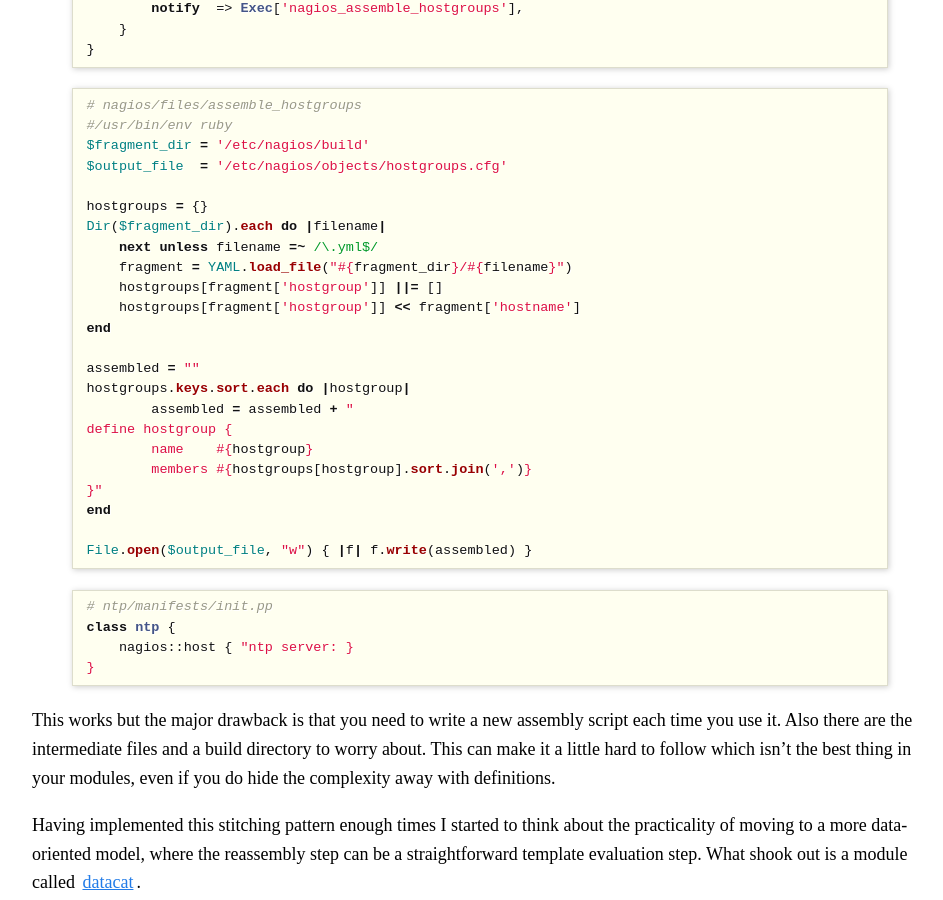
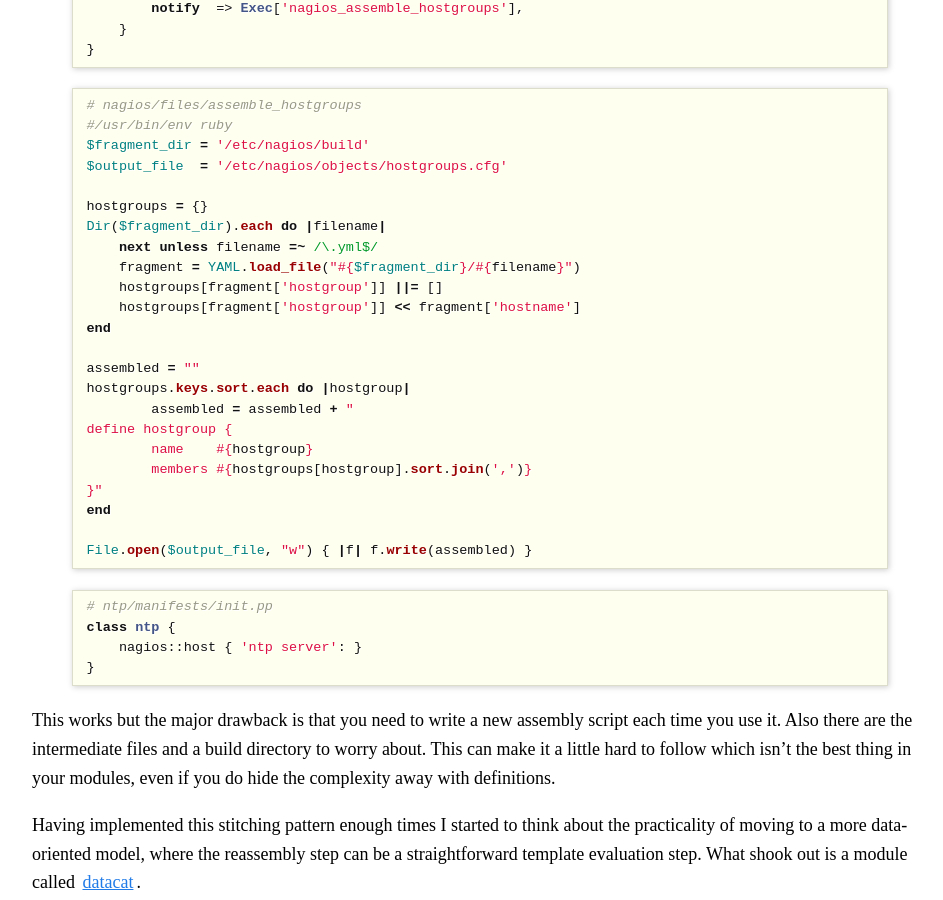
Before and after one commit to richardc/blog, a Jekyll site: the page built from _posts/2013-02-02-puppet-concat-patterns.markdown, in a window 1280 px wide and 900 px high, scrolled down 1827 px. Shown: the whole window, without its empty margins (160-1103 px from the left). Built offline with Jekyll 4.4.1, drawn with Linux system fonts in a browser that asks for light colours; Markdown is read by kramdown in place of the engine named in the settings; comment, search, counter and statistics services are not loaded.

Commit message:
fix some bugs in sample code

```diff
--- a/_posts/2013-02-02-puppet-concat-patterns.markdown
+++ b/_posts/2013-02-02-puppet-concat-patterns.markdown
@@ -105,7 +105,7 @@ $output_file  = '/etc/nagios/objects/hostgroups.cfg'
 hostgroups = {}
 Dir($fragment_dir).each do |filename|
     next unless filename =~ /\.yml$/
-    fragment = YAML.load_file("#{fragment_dir}/#{filename}")
+    fragment = YAML.load_file("#{$fragment_dir}/#{filename}")
     hostgroups[fragment['hostgroup']] ||= []
     hostgroups[fragment['hostgroup']] << fragment['hostname']
 end
@@ -125,7 +125,7 @@ File.open($output_file, "w") { |f| f.write(assembled) }
 {% highlight puppet %}
 # ntp/manifests/init.pp
 class ntp {
-    nagios::host { "ntp server: }
+    nagios::host { 'ntp server': }
 }
 {% endhighlight %}
 
```
